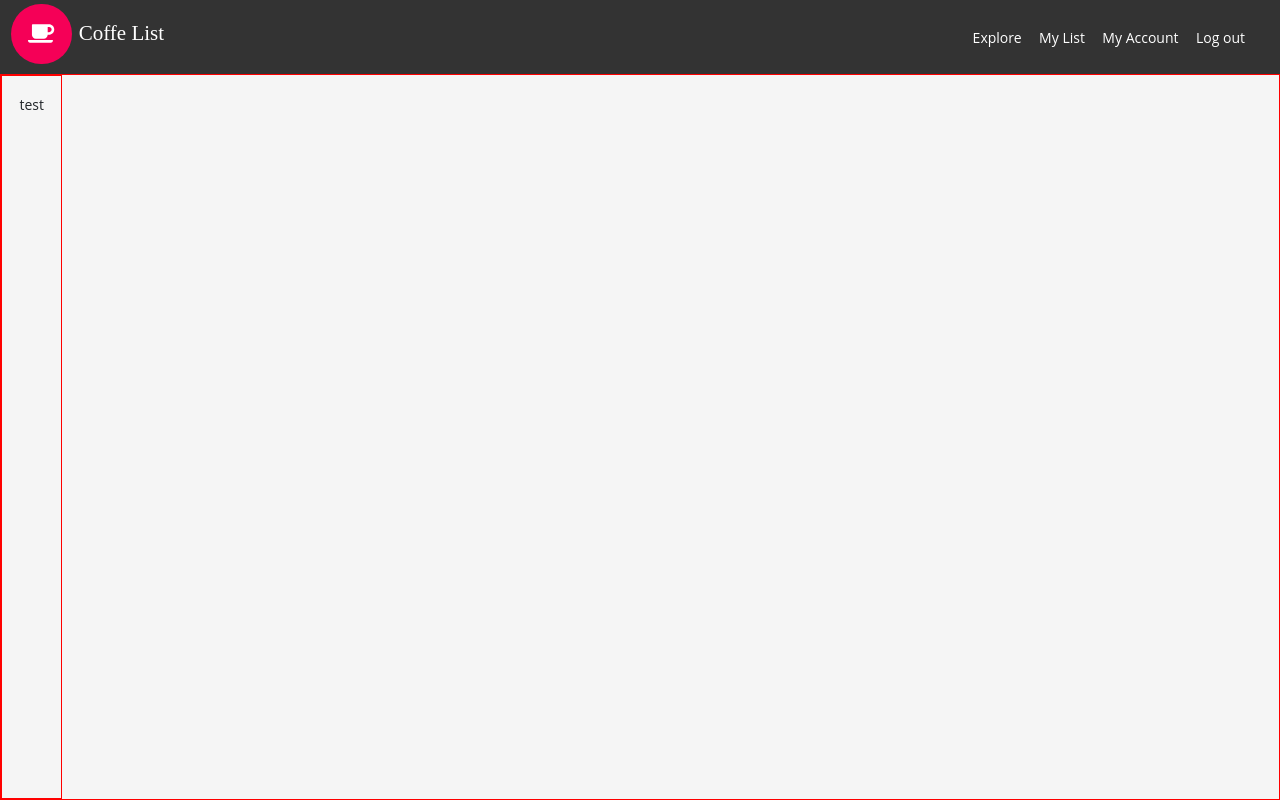
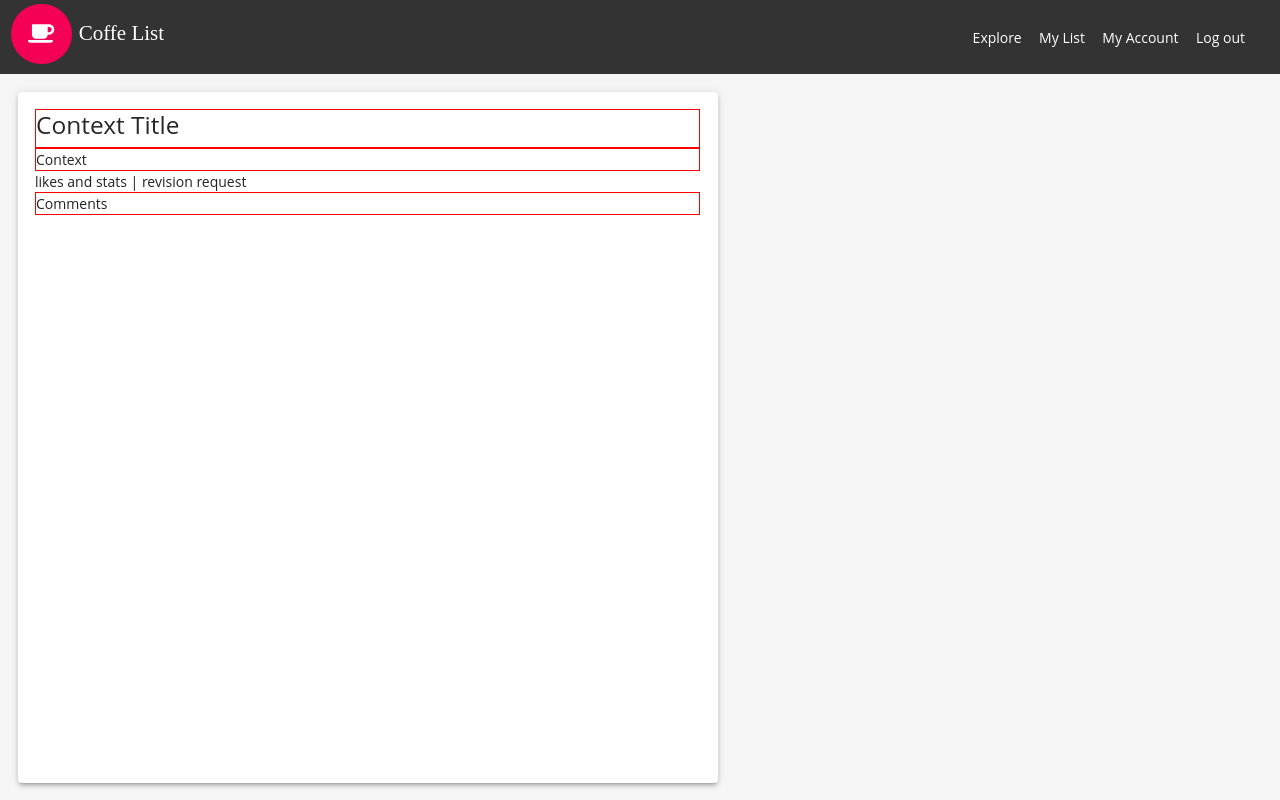
Before and after one commit to marvenwilsons/my-react-todo-list, a React (Create React App) app: page /mylistContents/1 in a window 1280 px wide. Built offline with nearby package versions, Linux system fonts and the light colour scheme; what webfontloader would draw is missing.

Commit message:
scafold look of content

```diff
--- a/src/components/listcontents/content.js
+++ b/src/components/listcontents/content.js
@@ -1,8 +1,32 @@
 import React, { Component } from "react";
+import { Button, Paper, Avatar } from "@material-ui/core";
 
 export class content extends Component {
   render() {
-    return <div>test content</div>;
+    const { Context, ContextIndex } = this.props;
+
+    return (
+      <div
+        className="flex fullheight-percent marginright125"
+        style={{ width: "700px" }}
+      >
+        <Paper elevation={3} className="fullwidth flex flexcol">
+          <div className="fullheight-percent relative">
+            <div className="absolute pad125 fullwidth">
+              <div className="borderred fullwidth">
+                <div>
+                  <h3>Context Title</h3>
+                </div>
+              </div>
+              <div className="borderred fullwidth">Context</div>
+              <div>likes and stats | revision request</div>
+
+              <div className="borderred fullwidth">Comments</div>
+            </div>
+          </div>
+        </Paper>
+      </div>
+    );
   }
 }
 
--- a/src/pages/listcontent.js
+++ b/src/pages/listcontent.js
@@ -1,6 +1,7 @@
 import React from "react";
 import PropTypes from "prop-types";
 import { withRouter } from "react-router";
+import ContentPane from "../components/listcontents/content";
 
 // A simple component that shows the pathname of the current location
 class listContent extends React.Component {
@@ -10,16 +11,28 @@ class listContent extends React.Component {
     history: PropTypes.object.isRequired
   };
 
+  // state
+  state = {
+    panes: [{}]
+  };
+
   render() {
+    // props
     const { match, location, history } = this.props;
-
-    console.log(match);
 
     // return <div>You are now at {location.pathname}</div>;
     return (
-      <div className="borderred fullheight-percent relative">
-        <div className="relative pad125 borderred fullheight-percent absolute">
-          test
+      <div
+        style={{ background: "whitesmoke", overflowY: "hidden" }}
+        className="fullheight-percent relative"
+      >
+        <div className="relative pad125 fullheight-percent absolute flex">
+          {this.state.panes.map((Context, ContextIndex) => (
+            <ContentPane
+              Context={Context}
+              ContextIndex={ContextIndex}
+            ></ContentPane>
+          ))}
         </div>
       </div>
     );
```
